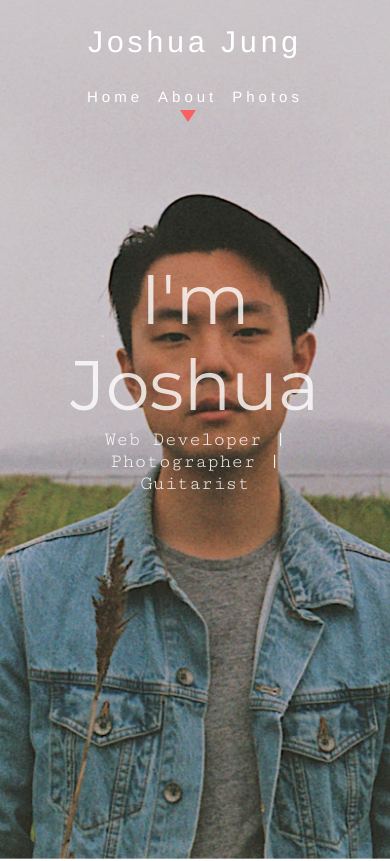
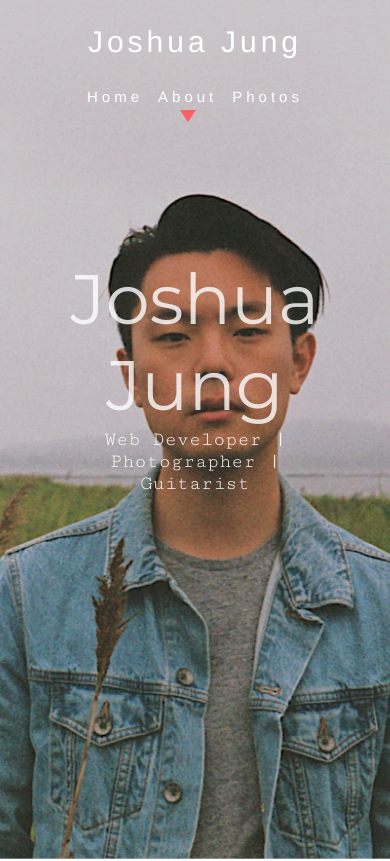
Before and after one commit to ikjae1002/ikjae1002.github.io, a plain HTML site: page about.html in a window 390 px wide. Shown: the top 861 px of the page. Drawn offline with Linux system fonts and the light colour scheme.

Commit message:
Testing for aboutMobile.css

```diff
--- a/about.html
+++ b/about.html
@@ -34,7 +34,7 @@
     <div id="wrap">
         <div id="background"></div>
         <div id="heading">
-            <div id="name">I'm Joshua</div>
+            <div id="name">Joshua Jung</div>
             <div id="intro">Web Developer | Photographer | Guitarist</div>
         </div>
     </div>
```
